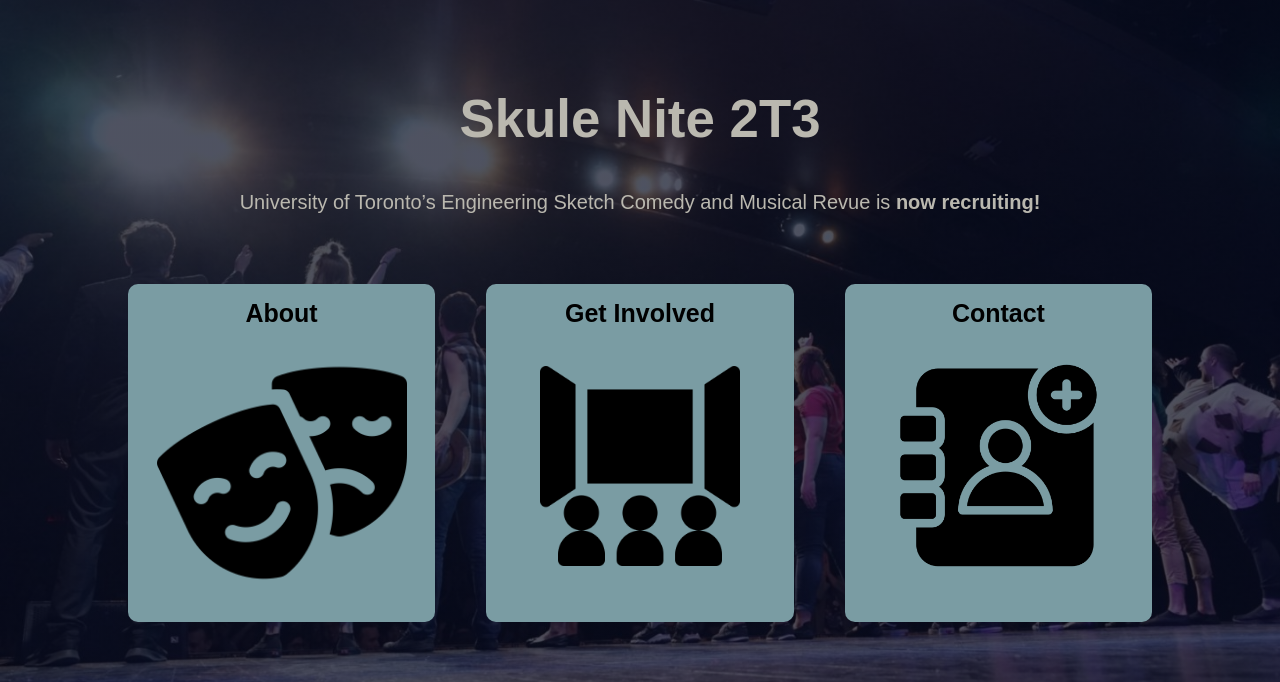
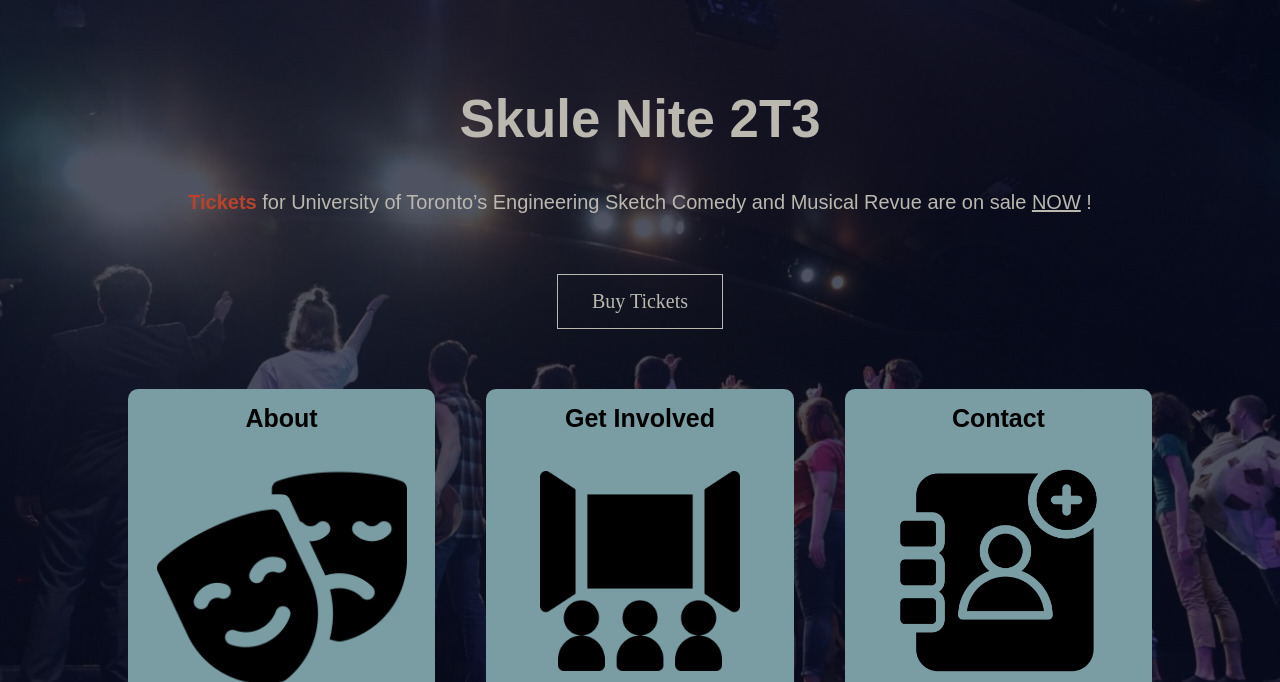
Before and after one commit to KCui0327/webskulenite, a website: page index.html in a window 1280 px wide. Shown: the part 118-800 px from the top of the page. Drawn offline with nearby package versions, Linux system fonts and the light colour scheme; a script that the page names is missing.

Commit message:
added buy tickets button

```diff
--- a/index.css
+++ b/index.css
@@ -127,6 +127,26 @@
 }
 
 .hero-btn:hover {
+    border: 1px solid #232c2c;
+    background: #232c2c;
+    color: #bab8af;
+    transition: 0.5s;
+}
+
+.ticket-btn {
+    display: inline-block;
+    text-decoration: none;
+    color: #bab8af;
+    padding: 15px 34px;
+    border: 1px solid #bab8af;
+    font-size: 20px;
+    background: transparent;
+    position: relative;
+    cursor: pointer;
+    margin-bottom: 50px;
+}
+
+.ticket-btn:hover {
     border: 1px solid #232c2c;
     background: #232c2c;
     color: #bab8af;
--- a/index.html
+++ b/index.html
@@ -46,8 +46,9 @@
       </h1>
       <script src="https://cdnjs.cloudflare.com/ajax/libs/animejs/2.0.2/anime.min.js"></script>
       <p>
-        University of Toronto’s Engineering Sketch Comedy and Musical Revue is <b>now recruiting!</b>
+        <b style="color: #b9432a;">Tickets</b> for University of Toronto’s Engineering Sketch Comedy and Musical Revue are on sale <u>NOW</u> !</b>
       </p>
+        <a href="https://docs.google.com/forms/d/e/1FAIpQLSfL2HgIspWcLyKjk2GHvpa8bktwZM_Rydc09ak-QKqwA0c2rw/viewform" class="ticket-btn">Buy Tickets</a>
     </div>
     <div class="learn">
       <div class="learn-sections">
```
Also changed, not shown: apply.html (+0 -5 lines).
